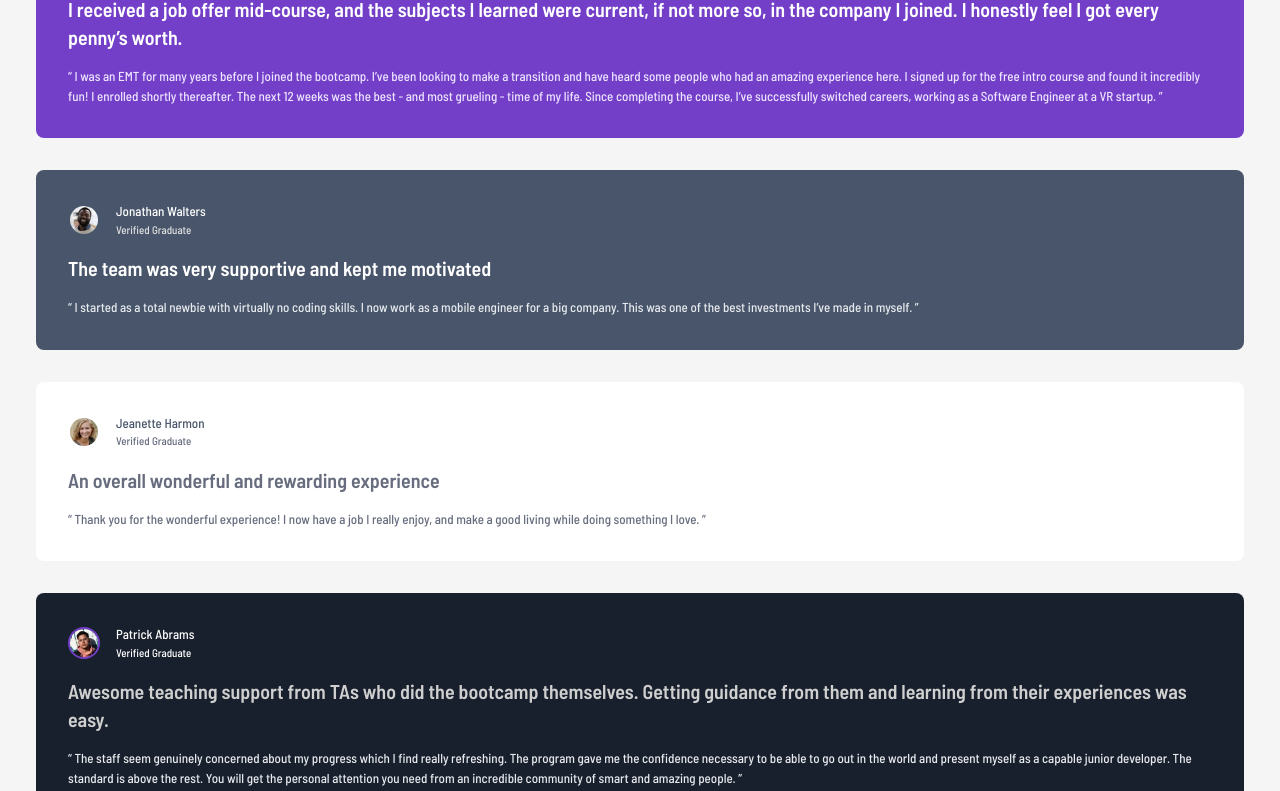
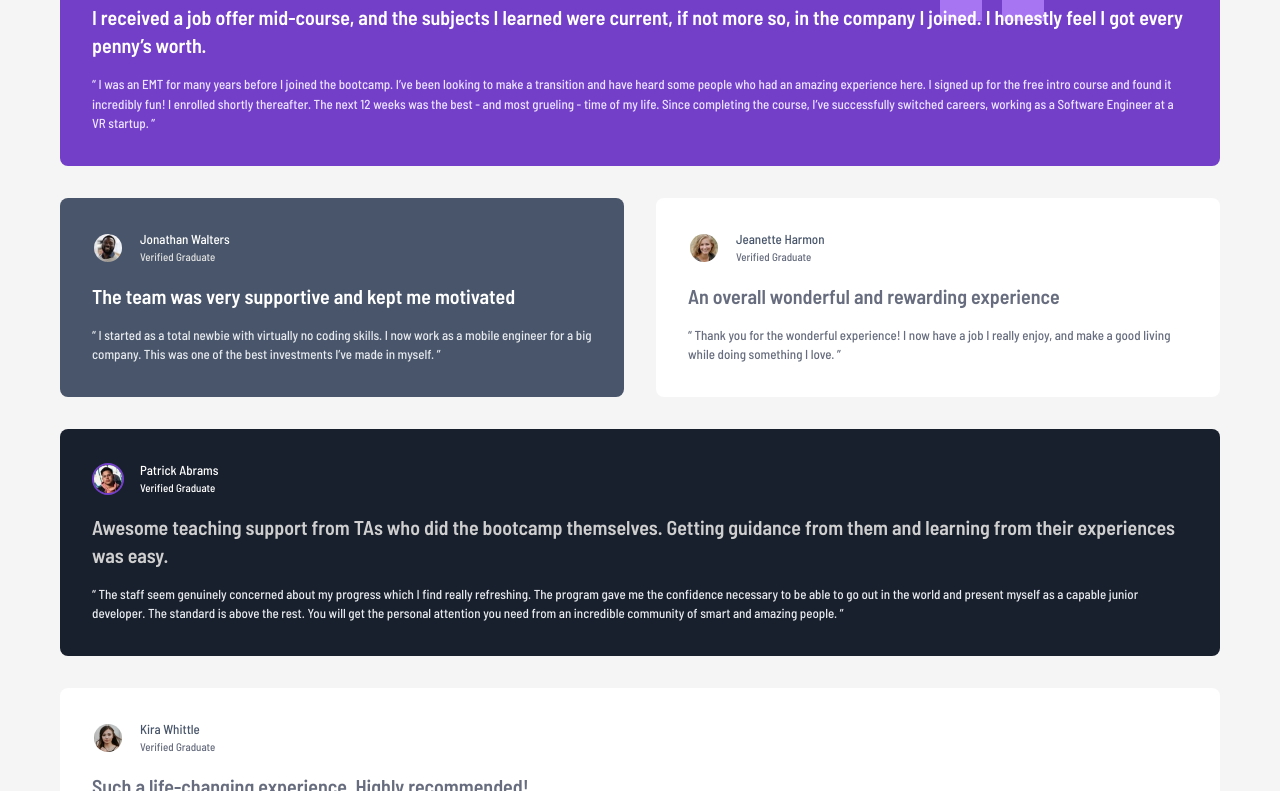
Before and after one commit to cjoak1028/testimonials-grid-section, a website: page index.html in a window 1280 px wide. Shown: the part 161-952 px from the top of the page. Drawn offline with Linux system fonts and the light colour scheme.

Commit message:
Implement tablet view

```diff
--- a/index.html
+++ b/index.html
@@ -26,9 +26,11 @@
       }
     </style>
   </head>
-  <body class="font-barlow px-9 py-18 bg-[#F6F5F6]">
+  <body class="font-barlow px-9 py-18 bg-[#F6F5F6] md:px-15 md:py-20">
     <main class="grid grid-cols-4 gap-8 text-white">
-      <article class="col-span-full bg-purple-500 p-8 rounded-lg shadow-black">
+      <article
+        class="col-span-full bg-purple-500 p-8 rounded-lg md:bg-[url(/images/bg-pattern-quotation.svg)] md:bg-no-repeat md:bg-position-[top_right_11rem]"
+      >
         <header class="flex gap-4 items-center mb-4">
           <img
             src="./images/image-daniel.jpg"
@@ -57,7 +59,7 @@
           a Software Engineer at a VR startup. ”
         </blockquote>
       </article>
-      <article class="col-span-full bg-grey-500 p-8 rounded-lg">
+      <article class="col-span-full bg-grey-500 p-8 rounded-lg md:col-span-2">
         <header class="flex gap-4 items-center mb-4">
           <img
             src="./images/image-jonathan.jpg"
@@ -80,7 +82,9 @@
           investments I’ve made in myself. ”
         </blockquote>
       </article>
-      <article class="col-span-full bg-white text-grey-400 p-8 rounded-lg">
+      <article
+        class="col-span-full bg-white text-grey-400 p-8 rounded-lg md:col-span-2"
+      >
         <header class="flex gap-4 items-center mb-4">
           <img
             src="./images/image-jeanette.jpg"
```
Also changed, not shown: output.css.
